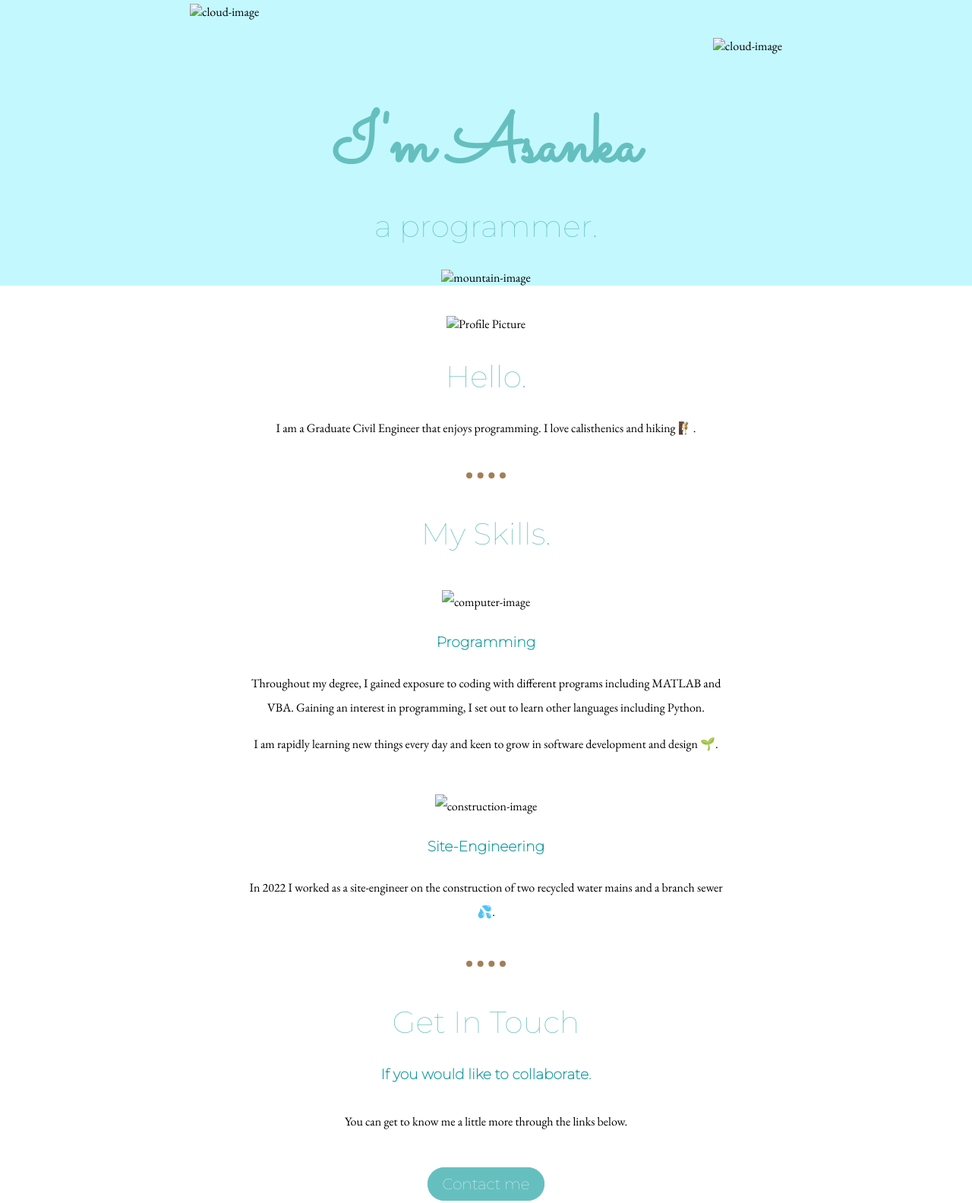
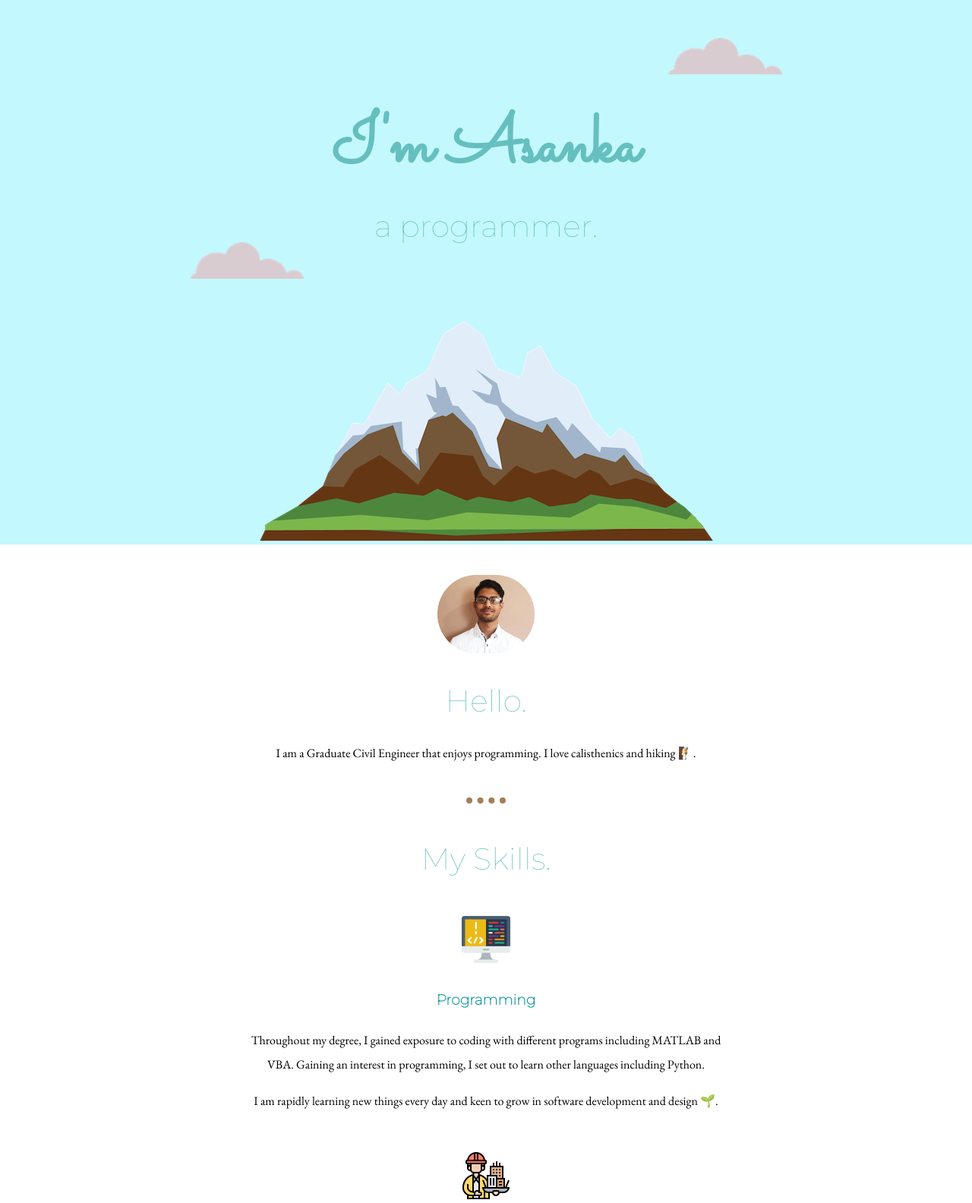
Before and after one commit to asankasub/personal-web, a plain HTML site: page index.html in a window 1280 px wide. Shown: the top 1584 px of the page at 76% size. Drawn offline with nearby package versions, Linux system fonts and the light colour scheme; files that its build step writes are made by us from their sources.

Commit message:
Update index.html

```diff
--- a/index.html
+++ b/index.html
@@ -4,23 +4,23 @@
 
     <head>
         <meta charset="UTF-8">
-        <link rel="stylesheet" href="/asankasub/personal-web/styles.css">
+        <link rel="stylesheet" href="personal-web/styles.css">
         <link rel="icon" href="/asankasub/personal-web/favicon.ico">
         <link rel="preconnect" href="https://fonts.googleapis.com"><link rel="preconnect" href="https://fonts.gstatic.com" crossorigin><link href="https://fonts.googleapis.com/css2?family=EB+Garamond&family=Montserrat:wght@100&family=Sacramento&display=swap" rel="stylesheet">
         <title>Asanka Subasinghe</title>
     </head>
     <body>
         <div class="top-container">
-            <img class="top-cloud" src="/asankasub/personal-web/cloud.png" alt="cloud-image">
+            <img class="top-cloud" src="personal-web/cloud.png" alt="cloud-image">
             <h1>I'm Asanka</h1>
             <h2>a programmer.</h2>
-            <img class="bottom-cloud" src="/asankasub/personal-web/cloud.png" alt="cloud-image">
-            <img src="/asankasub/personal-web/mountain.png" alt="mountain-image">
+            <img class="bottom-cloud" src="personal-web/cloud.png" alt="cloud-image">
+            <img src="personal-web/mountain.png" alt="mountain-image">
         </div>
 
         <div class="middle-container">
             <div class="profile">
-              <img class="profile" src="/asankasub/personal-web/image (2).png" alt="Profile Picture" width="10%">
+              <img class="profile" src="personal-web/image (2).png" alt="Profile Picture" width="10%">
               <h2>Hello.</h2>
               <p>I am a Graduate Civil Engineer that enjoys programming. I love calisthenics and hiking 🧗.</p>
             </div>
@@ -28,7 +28,7 @@
             <div class="skills">
               <h2>My Skills.</h2>
               <div class="skill-row">
-                <img class="computer" src="/asankasub/personal-web/coding.png" alt="computer-image" width="10%">
+                <img class="computer" src="personal-web/coding.png" alt="computer-image" width="10%">
                 <h3>Programming</h3>
                 <p>Throughout my degree, I gained exposure to coding with different programs including
                     MATLAB and VBA. Gaining an interest in programming, I set out to learn other languages
@@ -39,7 +39,7 @@
 
               </div>
               <div class="skill-row">
-                <img class="" src="/asankasub/personal-web/architect.png" alt="construction-image" width="10%">
+                <img class="" src="personal-web/architect.png" alt="construction-image" width="10%">
                 <h3>Site-Engineering</h3>
                 <p>In 2022 I worked as a site-engineer on the construction of two recycled water mains and a branch sewer 💦.</p>
               </div>
```
